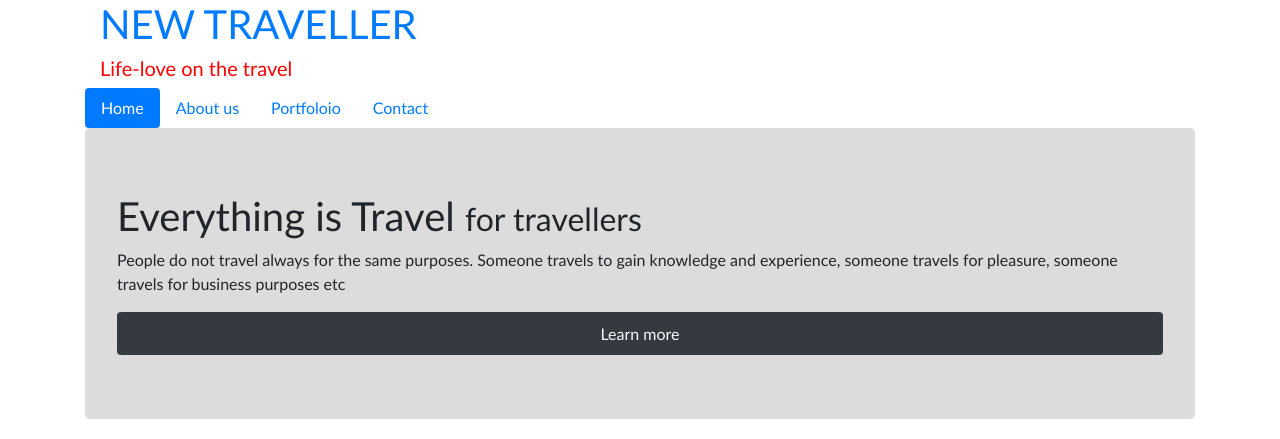
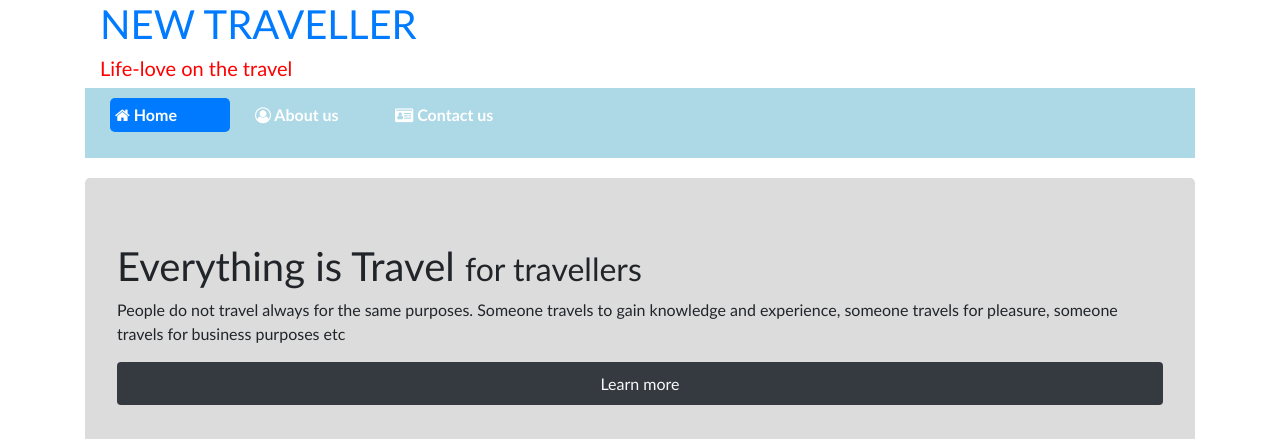
Before and after one commit to rajamohammed686/newtraveller.github.io, a plain HTML site: page index.html in a window 1280 px wide. Shown: the top 439 px of the page. Drawn offline with Linux system fonts and the light colour scheme.

Commit message:
all files are updated

```diff
--- a/index.html
+++ b/index.html
@@ -5,6 +5,7 @@
     <title>Home</title>
     <link rel="stylesheet" href="css/bootstrap.min.css">
     <link rel="stylesheet" href="css/custom.css">
+    <link rel="stylesheet" href="https://stackpath.bootstrapcdn.com/font-awesome/4.7.0/css/font-awesome.min.css">
     <meta http-equiv="X-UA-Compatible" content="IE=edge">
     <meta name="viewport" content="width=device-width, initial-scale=1">
     <!--HTML5 shim and Respond.js IE8 support of HTML5 elements and media queries -->
@@ -26,30 +27,33 @@
              </div>
              </header>
 
-                  <ul class="nav nav-pills">
-                  <li class="nav-item">
-                    <a class="nav-link active" href="index.html">Home</a>
-                  </li>
-                  <li class="nav-item">
-                    <a class="nav-link" href="about.html">About us</a>
-                  </li>
-                   <li class="nav-item">
-                    <a class="nav-link" href="portfolio.html">Portfoloio</a>
-                  </li>
-                  <li class="nav-item">
-                    <a class="nav-link" href="contact.html">Contact</a>
-                  </li>
-                 </ul>
+         <div class="container menu">
+                <ul>
+                   <li class="active"><a href="index.html"><i class="fa fa-home"></i>
+                     Home</a></li>
+                   <li><a href="#"><i class="fa fa-user-circle-o"></i>
+                   About us</a>
+                        <div class="submenu">
+
+                           <ul>
+                              <li><a href="about.html">About</a></li>
+                               <li><a href="portfolio.html">Portfolio</a></li>
+                               <li><a href="animation.html" target="_blank">Our Creation</a></li>
+                           </ul>
+
+                       </div>
+                   </li>
+                   <li><a href="contact.html"><i class="fa fa-id-card"></i>
+                    Contact us</a></li>
+
+                </ul>
+            </div>
 
             <div class="jumbotron">
                 <h1>Everything is Travel <small>for travellers</small></h1>
                 <p>People do not travel always for the same purposes. Someone travels to gain knowledge and experience, someone travels for pleasure, someone travels for business purposes etc</p>
                 <a class="btn btn-primary btn-block" href="https://www.ontaheen.com/travelling-essay/#:~:text=Travelling%20Essay%20%E2%80%93%20To%20travel%20from,It%20has%20much%20educative%20value.">Learn more</a>
             </div>
-
-
-
-
 
 
 <main class="container">
```
Also changed, not shown: about.html (+22 -14 lines), contact.html (+19 -14 lines), portfolio.html (+22 -14 lines), animation.html (line endings or trailing spaces), css/custom.css (line endings or trailing spaces).
